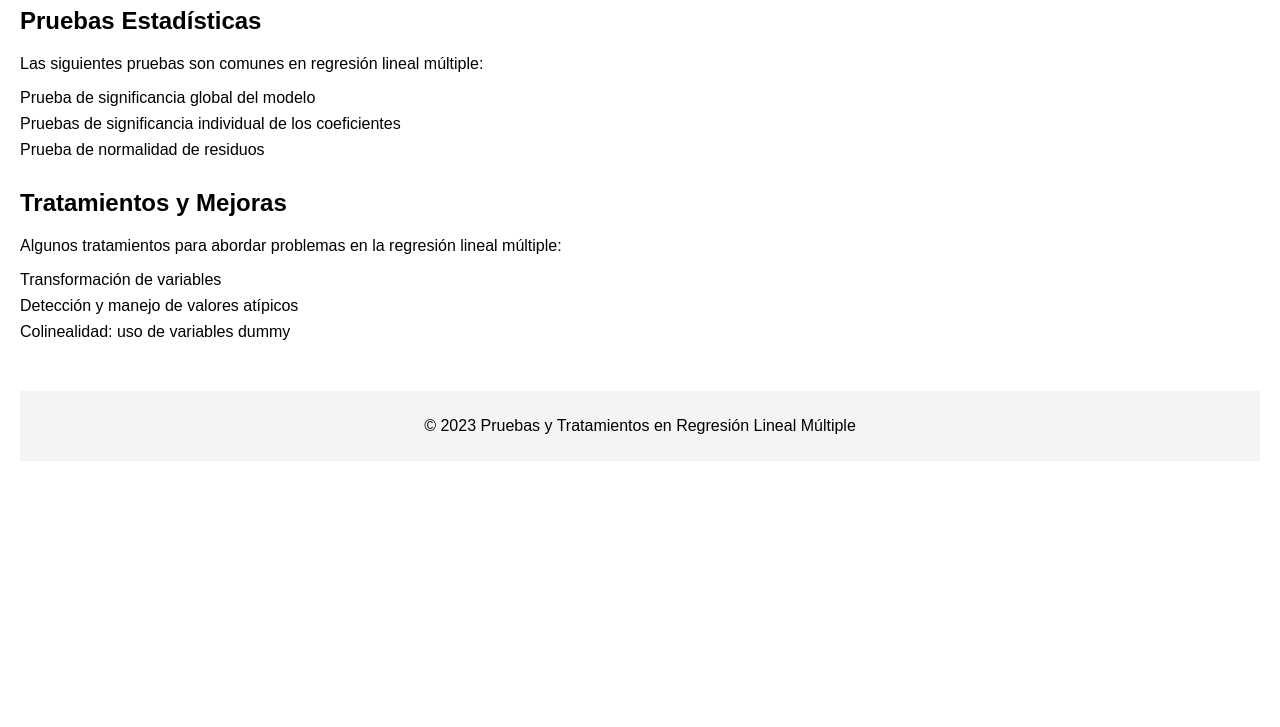
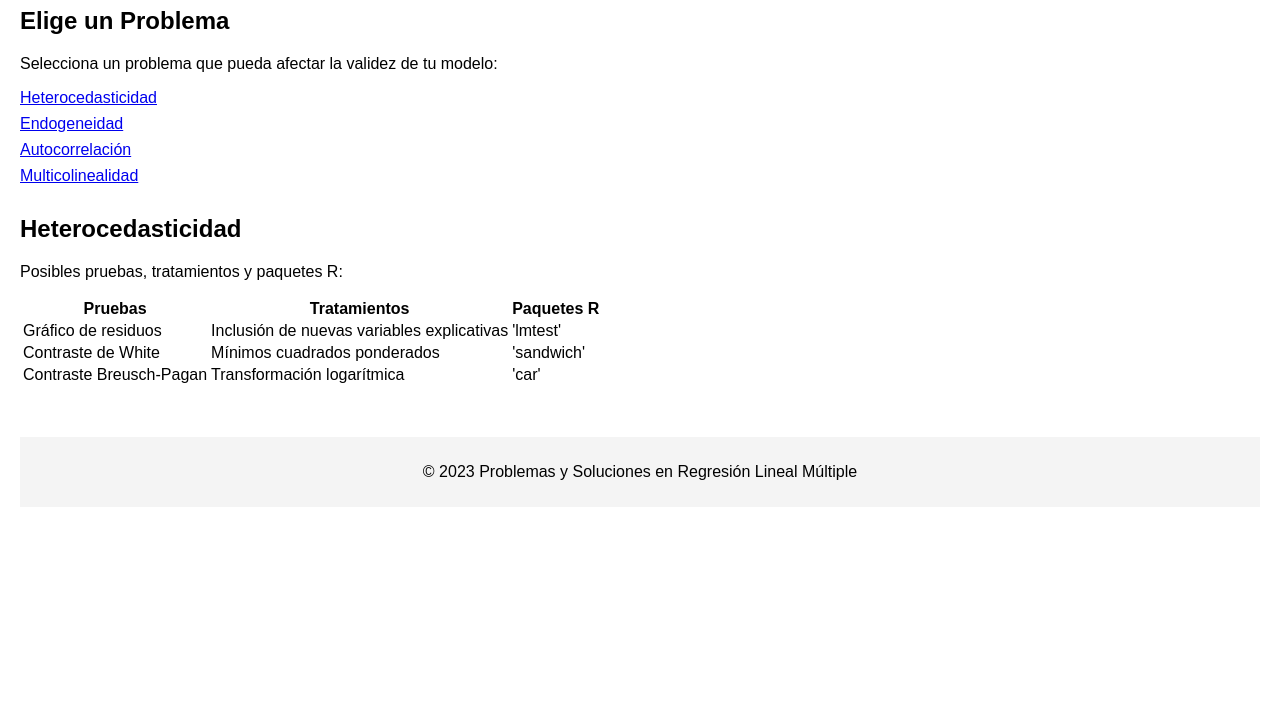
Before and after one commit to ialiendeucm/sadmer, a plain HTML site: page index.html in a window 1280 px wide. Shown: the part 73-800 px from the top of the page. Drawn offline with Linux system fonts and the light colour scheme.

Commit message:
Update index.html

```diff
--- a/index.html
+++ b/index.html
@@ -4,37 +4,55 @@
     <meta charset="UTF-8">
     <meta name="viewport" content="width=device-width, initial-scale=1.0">
     <link rel="stylesheet" href="styles.css">
-    <title>Pruebas y Tratamientos en Regresión Lineal Múltiple</title>
+    <title>Problemas y Soluciones en Regresión Lineal Múltiple</title>
 </head>
 <body>
     <header>
-        <h1>Pruebas y Tratamientos en Regresión Lineal Múltiple</h1>
+        <h1>Problemas y Soluciones en Regresión Lineal Múltiple</h1>
     </header>
 
     <section>
-        <h2>Pruebas Estadísticas</h2>
-        <p>Las siguientes pruebas son comunes en regresión lineal múltiple:</p>
+        <h2>Elige un Problema</h2>
+        <p>Selecciona un problema que pueda afectar la validez de tu modelo:</p>
         <ul>
-            <li>Prueba de significancia global del modelo</li>
-            <li>Pruebas de significancia individual de los coeficientes</li>
-            <li>Prueba de normalidad de residuos</li>
-            <!-- Agrega más pruebas según sea necesario -->
+            <li><a href="#heterocedasticidad">Heterocedasticidad</a></li>
+            <li><a href="#endogeneidad">Endogeneidad</a></li>
+            <li><a href="#autocorrelacion">Autocorrelación</a></li>
+            <li><a href="#multicolinealidad">Multicolinealidad</a></li>
         </ul>
     </section>
 
-    <section>
-        <h2>Tratamientos y Mejoras</h2>
-        <p>Algunos tratamientos para abordar problemas en la regresión lineal múltiple:</p>
-        <ul>
-            <li>Transformación de variables</li>
-            <li>Detección y manejo de valores atípicos</li>
-            <li>Colinealidad: uso de variables dummy</li>
-            <!-- Agrega más tratamientos según sea necesario -->
-        </ul>
+    <section id="heterocedasticidad">
+        <h2>Heterocedasticidad</h2>
+        <p>Posibles pruebas, tratamientos y paquetes R:</p>
+        <table>
+            <tr>
+                <th>Pruebas</th>
+                <th>Tratamientos</th>
+                <th>Paquetes R</th>
+            </tr>
+            <tr>
+                <td>Gráfico de residuos</td>
+                <td>Inclusión de nuevas variables explicativas</td>
+                <td>'lmtest'</td>
+            </tr>
+            <tr>
+                <td>Contraste de White</td>
+                <td>Mínimos cuadrados ponderados</td>
+                <td>'sandwich'</td>
+            </tr>
+            <tr>
+                <td>Contraste Breusch-Pagan</td>
+                <td>Transformación logarítmica</td>
+                <td>'car'</td>
+            </tr>
+        </table>
     </section>
 
+    <!-- Repite la estructura para otros problemas -->
+
     <footer>
-        <p>&copy; 2023 Pruebas y Tratamientos en Regresión Lineal Múltiple</p>
+        <p>&copy; 2023 Problemas y Soluciones en Regresión Lineal Múltiple</p>
     </footer>
 </body>
 </html>
```
